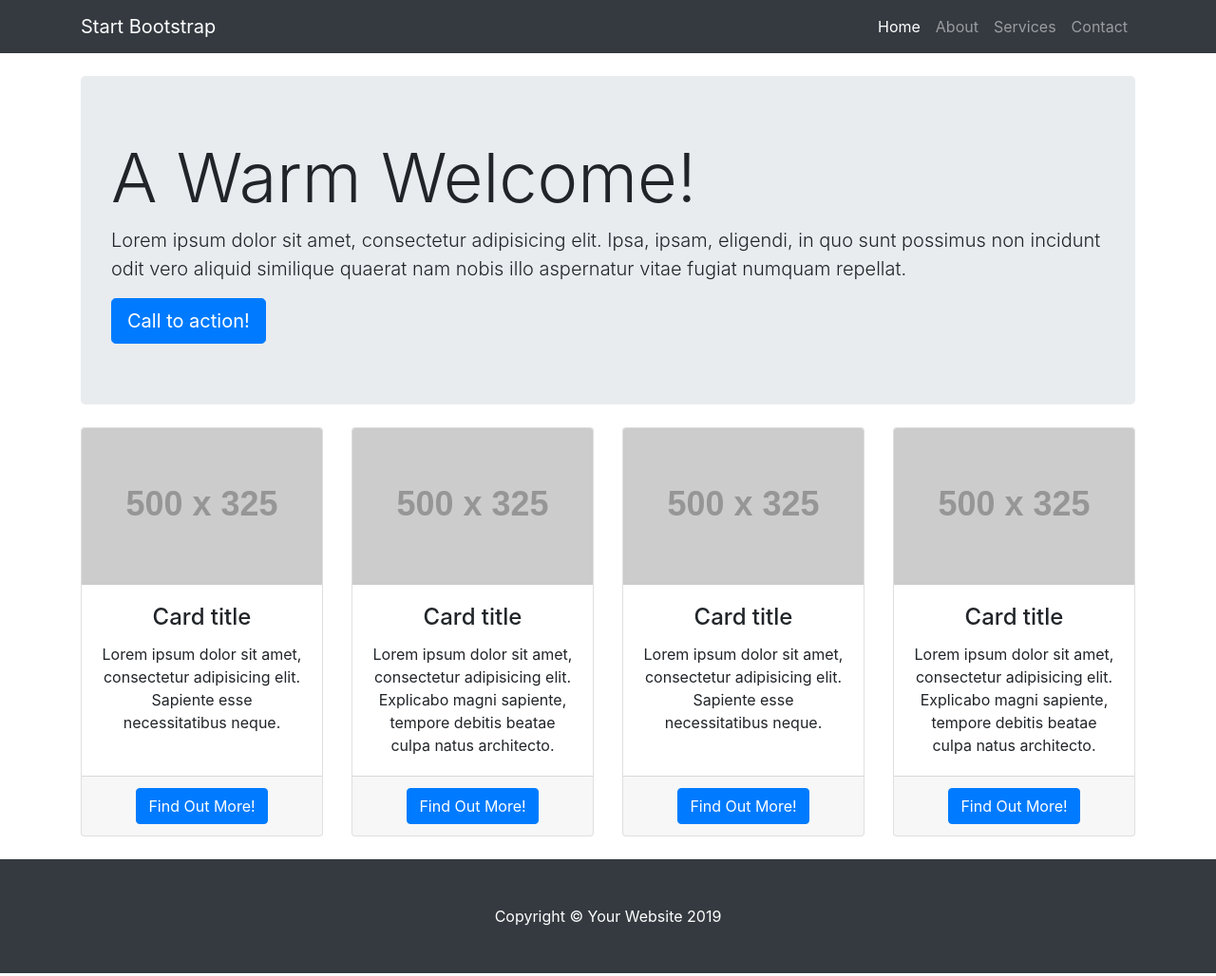
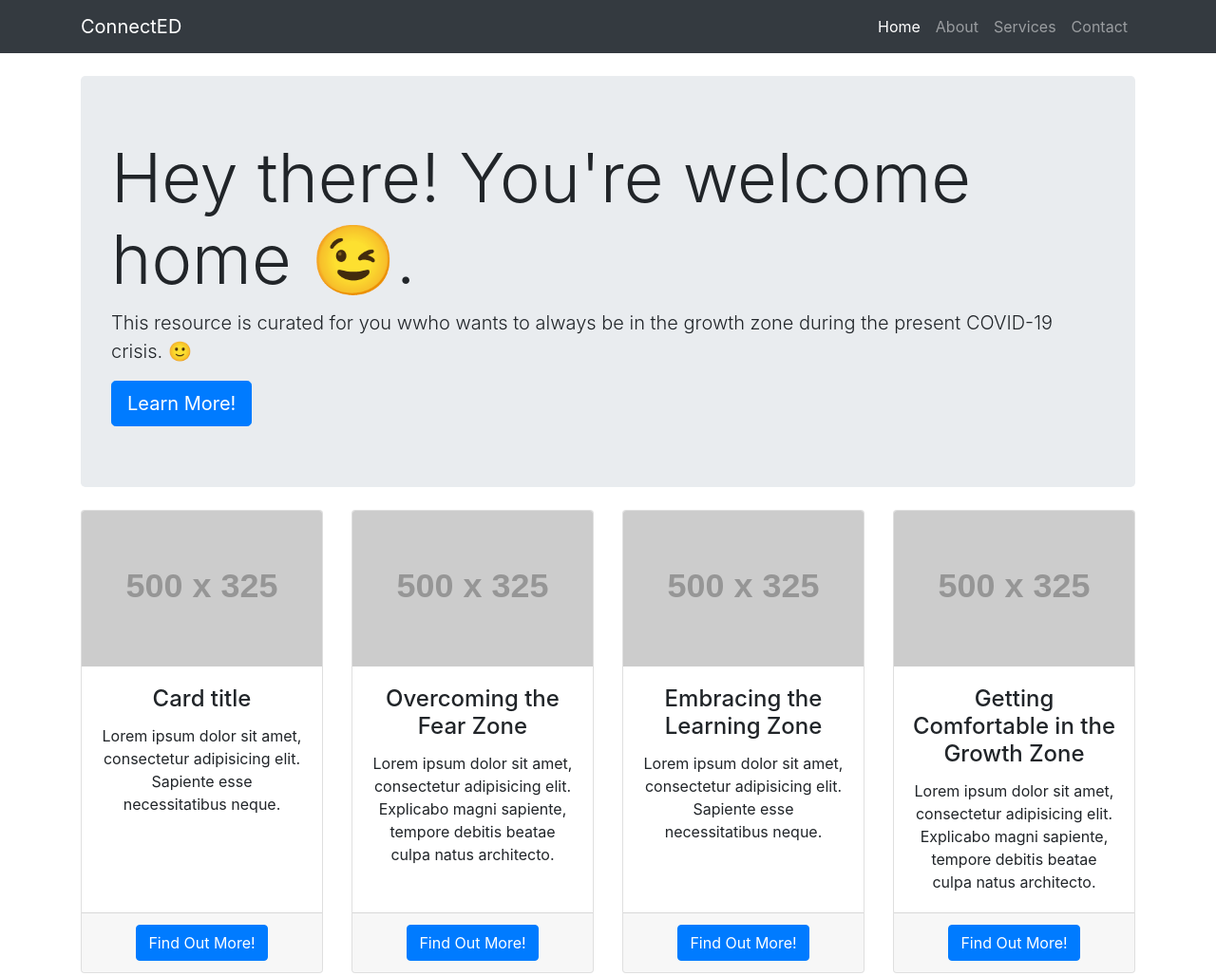
Before and after one commit to CovidConnected/covidconnected.github.io, a website: page index.html in a window 1280 px wide. Shown: the top 1028 px of the page at 95% size. Drawn offline with nearby package versions, Linux system fonts and the light colour scheme; placeholder pictures from the web are drawn by us.

Commit message:
Edit placeholders

```diff
--- a/index.html
+++ b/index.html
@@ -8,7 +8,7 @@
   <meta name="description" content="">
   <meta name="author" content="">
 
-  <title>COVID-19 Information Hub</title>
+  <title>ConnectED</title>
 
   <!-- Bootstrap core CSS -->
   <link href="vendor/bootstrap/css/bootstrap.min.css" rel="stylesheet">
@@ -30,7 +30,7 @@
   <!-- Navigation -->
   <nav class="navbar navbar-expand-lg navbar-dark bg-dark fixed-top">
     <div class="container">
-      <a class="navbar-brand" href="#">Start Bootstrap</a>
+      <a class="navbar-brand" href="#">ConnectED</a>
       <button class="navbar-toggler" type="button" data-toggle="collapse" data-target="#navbarResponsive" aria-controls="navbarResponsive" aria-expanded="false" aria-label="Toggle navigation">
         <span class="navbar-toggler-icon"></span>
       </button>
@@ -60,9 +60,9 @@
 
     <!-- Jumbotron Header -->
     <header class="jumbotron my-4">
-      <h1 class="display-3">A Warm Welcome!</h1>
-      <p class="lead">Lorem ipsum dolor sit amet, consectetur adipisicing elit. Ipsa, ipsam, eligendi, in quo sunt possimus non incidunt odit vero aliquid similique quaerat nam nobis illo aspernatur vitae fugiat numquam repellat.</p>
-      <a href="#" class="btn btn-primary btn-lg">Call to action!</a>
+      <h1 class="display-3">Hey there! You're welcome home 😉. </h1>
+      <p class="lead">This resource is curated for you wwho wants to always be in the growth zone during the present COVID-19 crisis. 🙂</p>
+      <a href="#" class="btn btn-primary btn-lg">Learn More!</a>
     </header>
 
     <!-- Page Features -->
@@ -85,7 +85,7 @@
         <div class="card h-100">
           <img class="card-img-top" src="http://placehold.it/500x325" alt="">
           <div class="card-body">
-            <h4 class="card-title">Card title</h4>
+            <h4 class="card-title">Overcoming the Fear Zone</h4>
             <p class="card-text">Lorem ipsum dolor sit amet, consectetur adipisicing elit. Explicabo magni sapiente, tempore debitis beatae culpa natus architecto.</p>
           </div>
           <div class="card-footer">
@@ -98,7 +98,7 @@
         <div class="card h-100">
           <img class="card-img-top" src="http://placehold.it/500x325" alt="">
           <div class="card-body">
-            <h4 class="card-title">Card title</h4>
+            <h4 class="card-title">Embracing the Learning Zone</h4>
             <p class="card-text">Lorem ipsum dolor sit amet, consectetur adipisicing elit. Sapiente esse necessitatibus neque.</p>
           </div>
           <div class="card-footer">
@@ -111,7 +111,7 @@
         <div class="card h-100">
           <img class="card-img-top" src="http://placehold.it/500x325" alt="">
           <div class="card-body">
-            <h4 class="card-title">Card title</h4>
+            <h4 class="card-title">Getting Comfortable in the Growth Zone</h4>
             <p class="card-text">Lorem ipsum dolor sit amet, consectetur adipisicing elit. Explicabo magni sapiente, tempore debitis beatae culpa natus architecto.</p>
           </div>
           <div class="card-footer">
```
